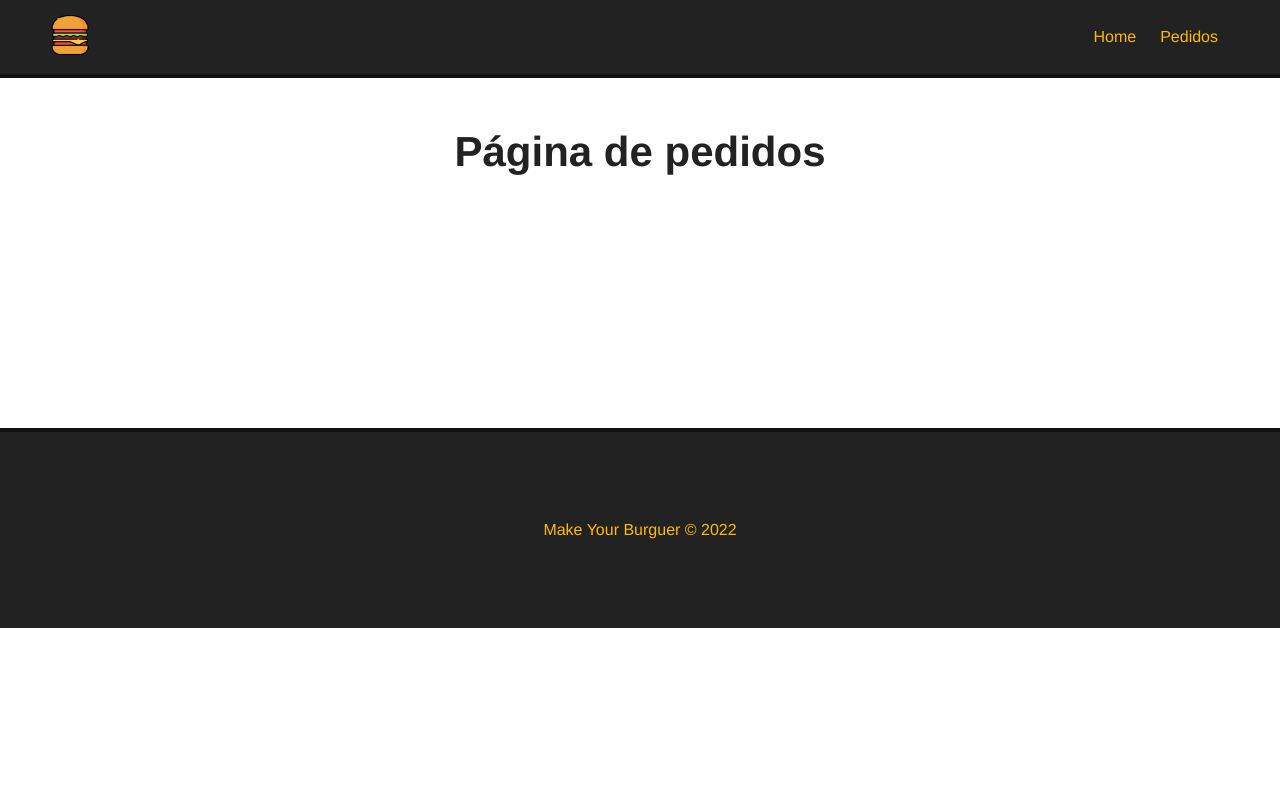
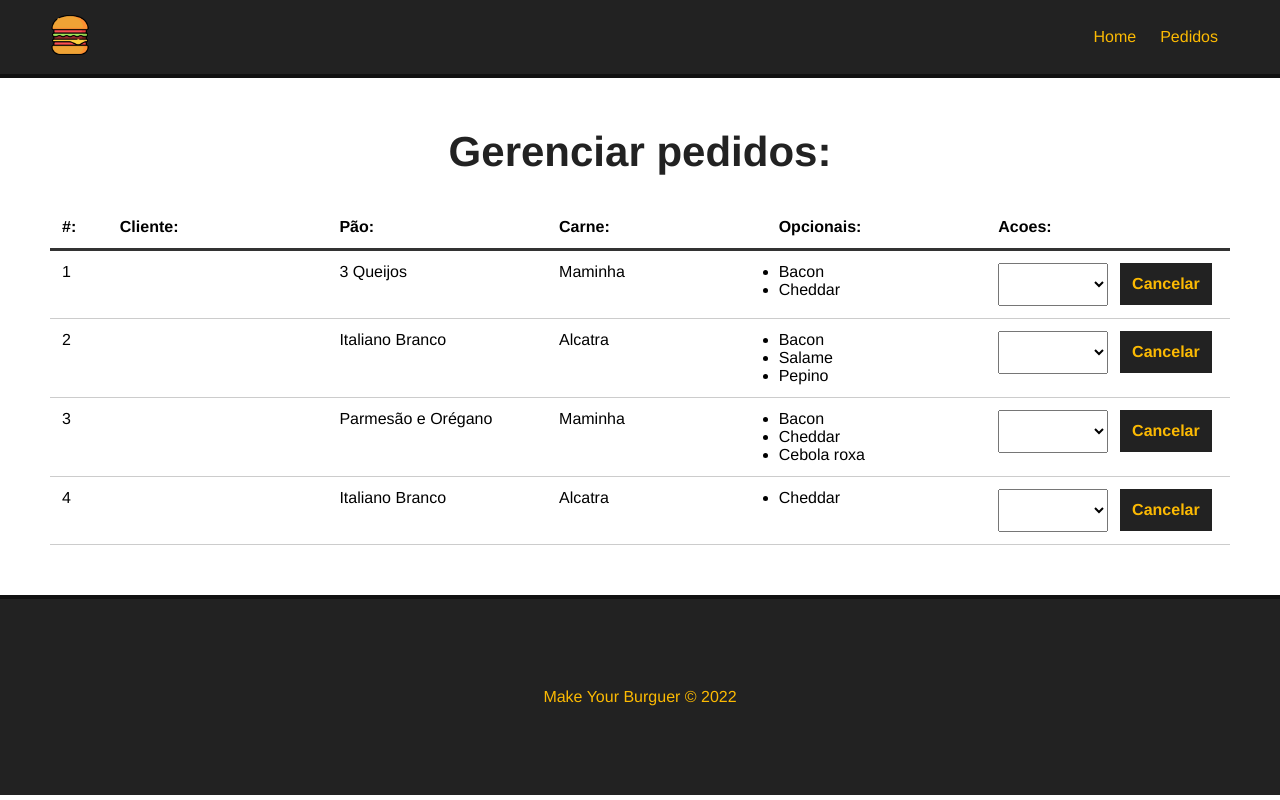
Before and after one commit to PauloHPMKT/make-your-burguer-VueJS, a Vue app: page /pedidos in a window 1280 px wide. Built offline with nearby package versions, Linux system fonts and the light colour scheme; data requests are answered from the project's data file.

Commit message:
criando pagina e componente de pedidos / dashboard

```diff
--- a/db/db.json
+++ b/db/db.json
@@ -80,7 +80,7 @@
   "burgers": [
     {
       "nome": "Paulo",
-      "carne": "",
+      "carne": "Maminha",
       "pao": "3 Queijos",
       "opcionais": [
         "Bacon",
@@ -115,7 +115,7 @@
     },
     {
       "nome": "Francisca",
-      "carne": "",
+      "carne": "Alcatra",
       "pao": "Italiano Branco",
       "opcionais": [
         "Cheddar"
--- /dev/null
+++ b/src/components/Dashboard.vue
@@ -0,0 +1,122 @@
+<template>
+  <div id="burger-table">
+    <div>
+      <div id="burger-table-header">
+         <div class="order-id">#:</div>
+         <div>Cliente:</div>
+         <div>Pão:</div>
+         <div>Carne:</div>
+         <div>Opcionais:</div>
+         <div>Acoes:</div>
+      </div>
+    </div>
+    <div id="burger-table-rows">
+      <div class="burger-table-row" v-for="burger in burgers" :key="burger.id">
+        <div class="order-number">{{ burger.id }}</div>
+        <div>{{ burger.name }}</div>
+        <div>{{ burger.pao }}</div>
+        <div>{{ burger.carne }}</div>
+        <div>
+          <ul>
+            <li v-for="(opcional, index) in burger.opcionais" :key="index">{{ opcional }}</li>
+          </ul>
+        </div>
+        <div>
+          <select name="status" class="status">
+            <option value="">{{  }}</option>
+          </select>
+          <button class="delete-btn">Cancelar</button>
+        </div>
+      </div>
+    </div>
+  </div>
+</template>
+
+<script>
+export default {
+  name: 'Dashboard',
+  data() {
+    return {
+      burgers: null,
+      burger_id: null,
+      status: [],
+    }
+  },
+  methods: {
+    async getOrdes() {
+
+      const req = await fetch('http://localhost:3000/burgers')
+      const data  = await req.json()
+
+      this.burgers = data
+
+      //resgatar os status
+
+
+    }
+  },
+  mounted() {
+    this.getOrdes()
+  }
+}
+</script>
+
+<style scoped>
+#burger-table {
+  max-width: 1200px;
+  margin: 0 auto;
+}
+
+#burger-table-header,
+#burger-table-rows,
+.burger-table-row {
+  display: flex;
+  flex-wrap: wrap;
+}
+
+#burger-table-header {
+  font-weight: bold;
+  padding: 12px;
+  border-bottom: 3px solid #333;
+}
+
+#burger-table-header div,
+.burger-table-row div {
+  width: 19%;
+}
+
+.burger-table-row {
+  width: 100%;
+  padding: 12px;
+  border-bottom: 1px solid #ccc;
+}
+
+#burger-table-header .order-id,
+.burger-table-row .order-number {
+  width: 5%;
+}
+
+select {
+  padding: 12px 6px;
+  margin-right: 12px;
+  width: 50%;
+}
+
+.delete-btn {
+  background-color: #222;
+  color: #fcba03;
+  font-weight: bold;
+  border: 2px solid #222;
+  padding: 10px;
+  font-size: 16px;
+  margin: 0 auto;
+  cursor: pointer;
+  transition: .5s;
+}
+
+.delete-btn:hover {
+  background-color: transparent;
+  color: #222;
+}
+
+</style>
--- a/src/views/PedidosView.vue
+++ b/src/views/PedidosView.vue
@@ -1,8 +1,18 @@
 <template>
   <div class="main-container">
-    <h1>Página de pedidos</h1>
+    <h1>Gerenciar pedidos:</h1>
+    <dashboard />
   </div>
 </template>
+
+<script>
+import Dashboard from '../components/Dashboard.vue'
+
+export default {
+  name: 'Pedidos',
+  components: { Dashboard },
+}
+</script>
 
 <style>
 
```
